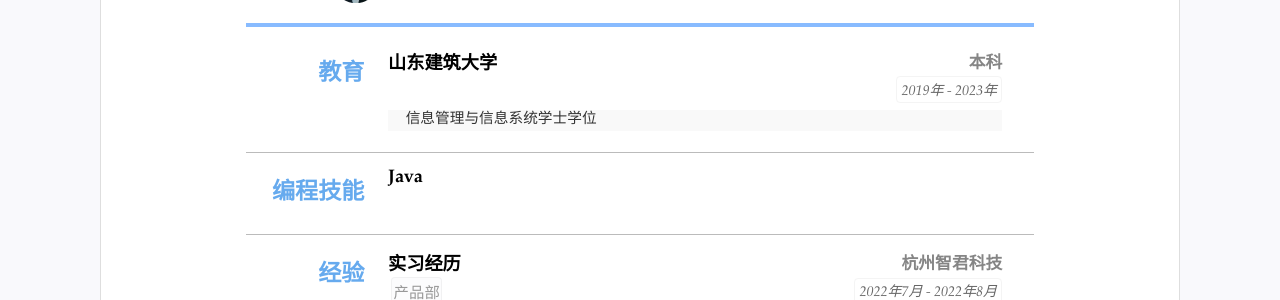
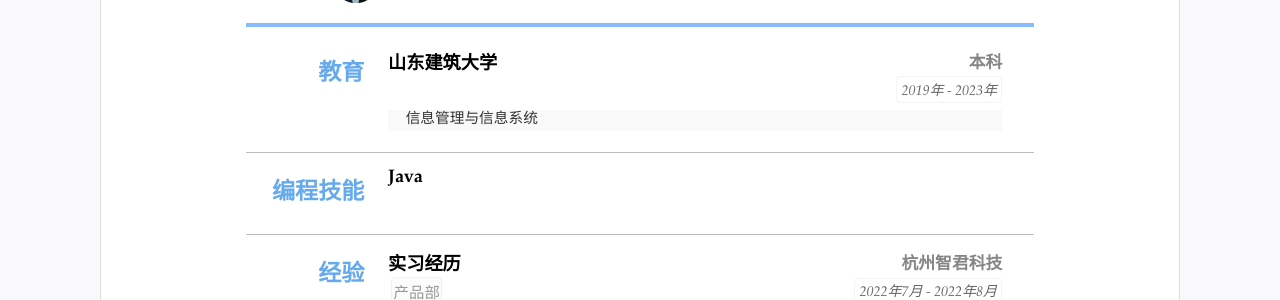
Before and after one commit to bianyz/CV, a Jekyll site: the page built from index.html, in a window 1280 px wide. Shown: the part 163-463 px from the top of the page. Built offline with Jekyll 4.4.1, drawn with Linux system fonts in a browser that asks for light colours.

Commit message:
Update resume.yml

```diff
--- a/_data/resume.yml
+++ b/_data/resume.yml
@@ -30,7 +30,7 @@ main: #简历主要内容，
   - title: 山东建筑大学
     duration: "2019年 - 2023年"
     sub: 本科
-    detail: 信息管理与信息系统学士学位
+    detail: 信息管理与信息系统
 
 - type: others
   name: 编程技能
```
